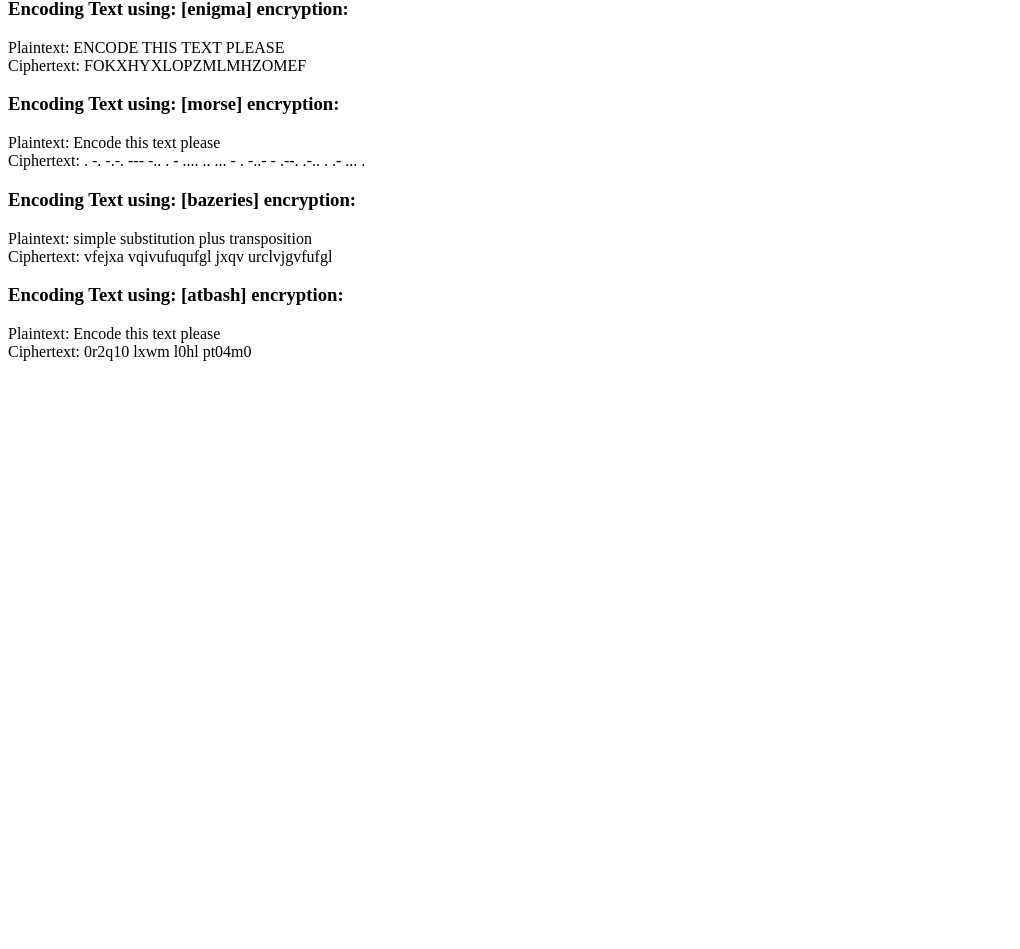
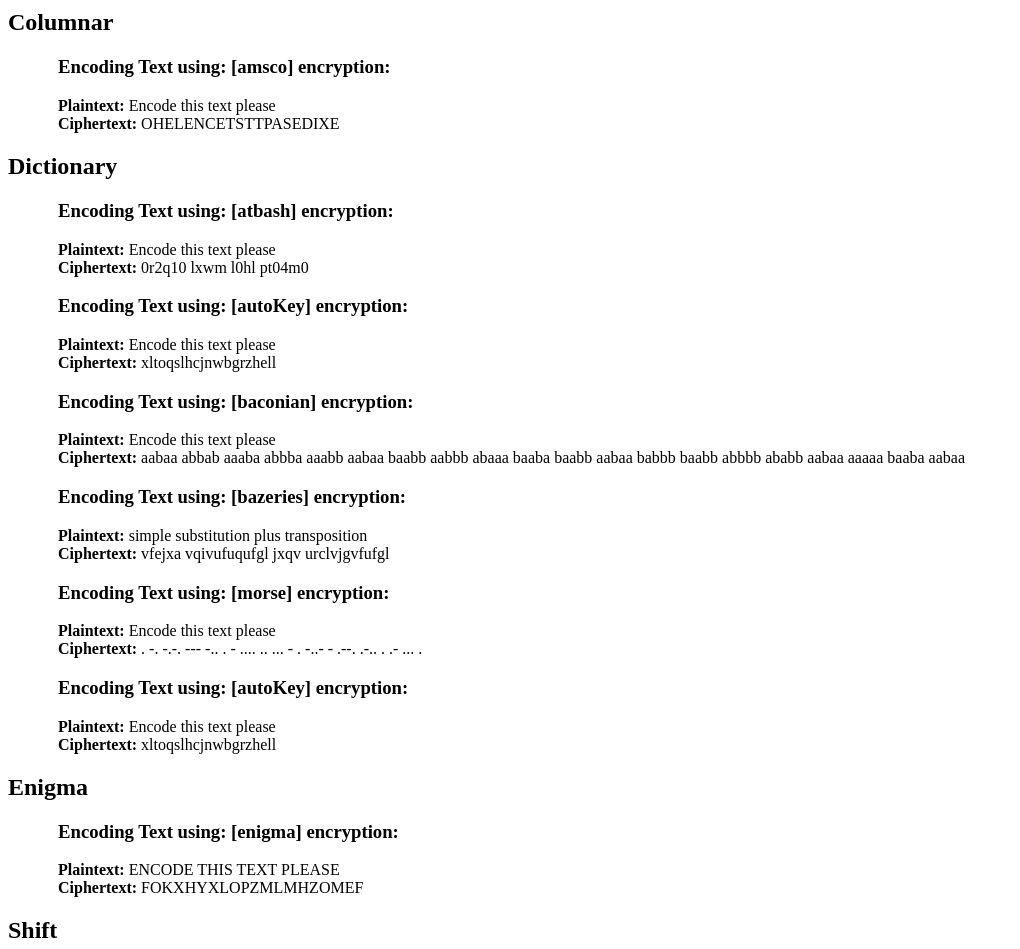
Before and after one commit to MeGrimlock/nigmaJS, a website built with webpack: page index.html in a window 1280 px wide. Shown: the part 57-1006 px from the top of the page, without its empty margins (0-1020 px from the left). Before the commit the page ends 800 px from the top, so only its background shows below. Built offline with nearby package versions, Linux system fonts and the light colour scheme.

Commit message:
Add all available methods to sample app.js

```diff
--- a/app.js
+++ b/app.js
@@ -5,34 +5,61 @@ import {
 	Dictionary,
 	Columnar,
 	Shift
-} from "./src/index.js";
+} from './src/index.js';
 
-function output(cipher) {
+const sampleMessage = 'Encode this text please';
+
+function output(cipher, section) {
 	//	console.log("log:", decrypted, encrypted);
-	const container = document.getElementById("messages");
-	const content = document.createElement("span");
-	content.innerHTML = `<h3>Encoding Text using: [${cipher.getMethod()}] encryption: </h3> Plaintext: ${cipher.getMsg()} <br> Ciphertext: ${cipher.encode()}<br>`;
+	const container = document.getElementById(section);
+	const content = document.createElement('div');
+	content.setAttribute('id', cipher.getMethod());
+	content.setAttribute('style', 'margin-left: 50px');
+	content.innerHTML = `<h3>Encoding Text using: [${cipher.getMethod()}] encryption: </h3> <strong>Plaintext:</strong> ${cipher.getMsg()} <br> <strong>Ciphertext:</strong> ${cipher.encode()}<br>`;
 	container.appendChild(content);
 }
 
-const sampleMessage = "Encode this text please";
+// -----------------------------------------------------COLUMNAR-----------------------------------------------------
+
+// Enigma sample code
+const newAmsco = new Columnar.Amsco(sampleMessage, '321');
+output(newAmsco, 'Columnar');
+
+// -----------------------------------------------------DICTIONARY-----------------------------------------------------
+
+const newAtbash = new Dictionary.Atbash(sampleMessage);
+output(newAtbash, 'Dictionary');
+newAtbash.setMsg('0r2q10 lxwm l0hl  pt04m0');
+newAtbash.setEncoded(true);
+
+const newAutokey = new Dictionary.Autokey(sampleMessage, 'Tyranosaurus');
+output(newAutokey, 'Dictionary');
+
+const newBaconian = new Dictionary.Baconian(sampleMessage);
+output(newBaconian, 'Dictionary');
+
+const newBazeries = new Dictionary.Bazeries(
+	'simple substitution plus transposition',
+	'Eighty one thousand two hundred fifty seven'
+);
+output(newBazeries, 'Dictionary');
+
+const newMorse = new Dictionary.Morse(sampleMessage);
+output(newMorse, 'Dictionary');
+
+const newSimpleSubstitution = new Dictionary.SimpleSubstitution(
+	sampleMessage,
+	'Tyranosaurus'
+);
+output(newAutokey, 'Dictionary');
+
+// -----------------------------------------------------ENIGMA-----------------------------------------------------
+
 // Enigma sample code
 const newMachine = new Enigma(sampleMessage);
-output(newMachine);
+output(newMachine, 'Enigma');
 
-// morse sample code
-const newMorse = new Dictionary.Morse(sampleMessage);
-output(newMorse);
+// -----------------------------------------------------SHIFT-----------------------------------------------------
 
-// New Bazeries
-const newBazeries = new Dictionary.Bazeries(
-	"simple substitution plus transposition",
-	"Eighty one thousand two hundred fifty seven"
-);
-output(newBazeries);
-
-// morse sample code
-const newAtbash = new Dictionary.Atbash(sampleMessage);
-output(newAtbash);
-newAtbash.setMsg("0r2q10 lxwm l0hl  pt04m0");
-newAtbash.setEncoded(true);
+const newCaesar = new Shift.CaesarShift(sampleMessage, 1);
+output(newCaesar, 'Shift');
--- a/index.html
+++ b/index.html
@@ -6,9 +6,12 @@
 		<title>NigmaJS</title>
 	</head>
 	<body>
-    <h2>NigmaJS</h2>
+		<h1>NigmaJS</h1>
 		<script type="module" src="./app.js"></script>
 		<p id="matrix"></p>
-    <div id="messages"></div>
+		<div id="Columnar"><h2>Columnar</h2></div>
+		<div id="Dictionary"><h2>Dictionary</h2></div>
+		<div id="Enigma"><h2>Enigma</h2></div>
+		<div id="Shift"><h2>Shift</h2></div>
 	</body>
 </html>
```
Also changed, not shown: app.test.js (+3 -3 lines), src/methods/columnar/columnar.test.js (+6 -6 lines). Lines whose indentation alone changed are shown as unchanged.
